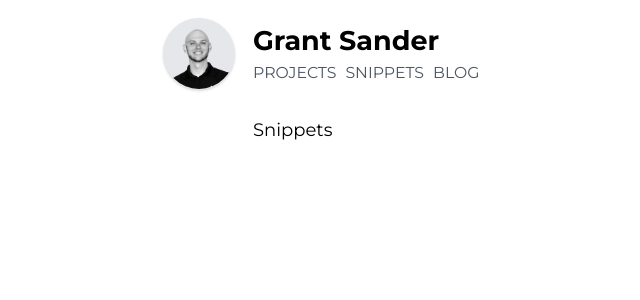
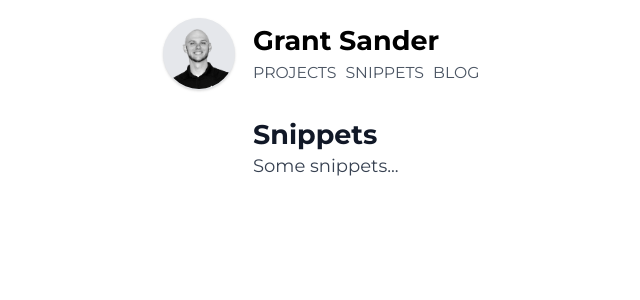
Before and after one commit to gksander/gksander-site-next, a Next.js app: page /snippets in a window 1280 px wide. Shown: the top 300 px of the page, without its empty margins (117-757 px from the left). Built offline with nearby package versions, Linux system fonts and the light colour scheme; a web font is replaced by a local one.

Commit message:
Initial mdx setup

```diff
--- a/components/PageHeader.tsx
+++ b/components/PageHeader.tsx
@@ -1,7 +1,15 @@
 import * as React from "react";
 
-type PageHeaderProps = {};
+type PageHeaderProps = {
+  title: string;
+  subtitle: string;
+};
 
-export const PageHeader: React.FC<PageHeaderProps> = ({ children }) => {
-  return <div className="font-bold text-2xl text-gray-900">{children}</div>;
+export const PageHeader: React.FC<PageHeaderProps> = ({ title, subtitle }) => {
+  return (
+    <div>
+      <div className="font-bold text-2xl text-gray-900">{title}</div>
+      <div className="text-gray-700">{subtitle}</div>
+    </div>
+  );
 };
--- /dev/null
+++ b/lib/mdxMap.tsx
@@ -0,0 +1,12 @@
+import * as React from "react";
+
+const H1: React.FC = (props) => (
+  <h1 {...props} className="text-2xl text-pink-300 mb-2" />
+);
+
+const P: React.FC = (props) => <p {...props} className="mb-2" />;
+
+export const MdxMap = {
+  p: P,
+  h1: H1,
+};
--- a/next.config.js
+++ b/next.config.js
@@ -1,4 +1,12 @@
-/** @type {import('next').NextConfig} */
-module.exports = {
+const withMDX = require("@next/mdx")({
+  extension: /\.mdx?$/,
+  options: {
+    remarkPlugins: [],
+    rehypePlugins: [],
+  },
+});
+
+module.exports = withMDX({
+  pageExtensions: ["tsx", "md", "mdx"],
   reactStrictMode: true,
-}
+});
--- a/package.json
+++ b/package.json
@@ -13,14 +13,19 @@
     "@fortawesome/free-brands-svg-icons": "^5.15.4",
     "@fortawesome/free-solid-svg-icons": "^5.15.4",
     "@fortawesome/react-fontawesome": "^0.1.15",
+    "@mdx-js/loader": "^1.6.22",
+    "@mdx-js/react": "^1.6.22",
+    "@next/mdx": "^11.1.2",
     "classnames": "^2.3.1",
     "framer-motion": "^4.1.17",
     "next": "11.1.2",
+    "prism-react-renderer": "^1.2.1",
     "react": "17.0.2",
     "react-dom": "17.0.2"
   },
   "devDependencies": {
     "@types/classnames": "^2.3.1",
+    "@types/mdx-js__react": "^1.5.4",
     "@types/react": "17.0.21",
     "autoprefixer": "^10.3.4",
     "eslint": "7.32.0",
--- a/pages/_app.tsx
+++ b/pages/_app.tsx
@@ -5,6 +5,8 @@ import Link from "next/link";
 import Head from "next/head";
 import { AnimatePresence } from "framer-motion";
 import Image from "next/image";
+import { MDXProvider } from "@mdx-js/react";
+import { MdxMap } from "../lib/mdxMap";
 
 const App: React.FC<AppProps> = ({ Component, pageProps, router }) => {
   return (
@@ -17,7 +19,9 @@ const App: React.FC<AppProps> = ({ Component, pageProps, router }) => {
         />
       </Head>
       <AppBody>
-        <Component {...pageProps} key={router.route} />
+        <MDXProvider components={MdxMap}>
+          <Component {...pageProps} key={router.route} />
+        </MDXProvider>
       </AppBody>
     </React.Fragment>
   );
--- a/pages/projects.tsx
+++ b/pages/projects.tsx
@@ -9,8 +9,10 @@ import { PageHeader } from "../components/PageHeader";
 const ProjectsPage: NextPage = () => {
   return (
     <PageWrapper>
-      <PageHeader>Projects</PageHeader>
-      <div>A sample of some things I&lsquo;ve worked on.</div>
+      <PageHeader
+        title="Projects"
+        subtitle="A sample of some things I've worked on."
+      />
       <Spacer size="sm" />
       <div className="grid gap-6">
         {projects.map((proj) => (
--- a/pages/snippets/index.tsx
+++ b/pages/snippets/index.tsx
@@ -1,9 +1,16 @@
 import * as React from "react";
 import { NextPage } from "next";
 import { PageWrapper } from "../../components/PageWrapper";
+import { PageHeader } from "../../components/PageHeader";
 
 const SnippetsPage: NextPage = () => {
-  return <PageWrapper>Snippets</PageWrapper>;
+  return (
+    <PageWrapper>
+      <PageHeader title="Snippets" subtitle="Some snippets...">
+        Snippets
+      </PageHeader>
+    </PageWrapper>
+  );
 };
 
 export default SnippetsPage;
```
Also changed, not shown: pages/snippets/test.mdx (added, +10 -0 lines), 1 other file (tests, documents, lock files or other folders).
